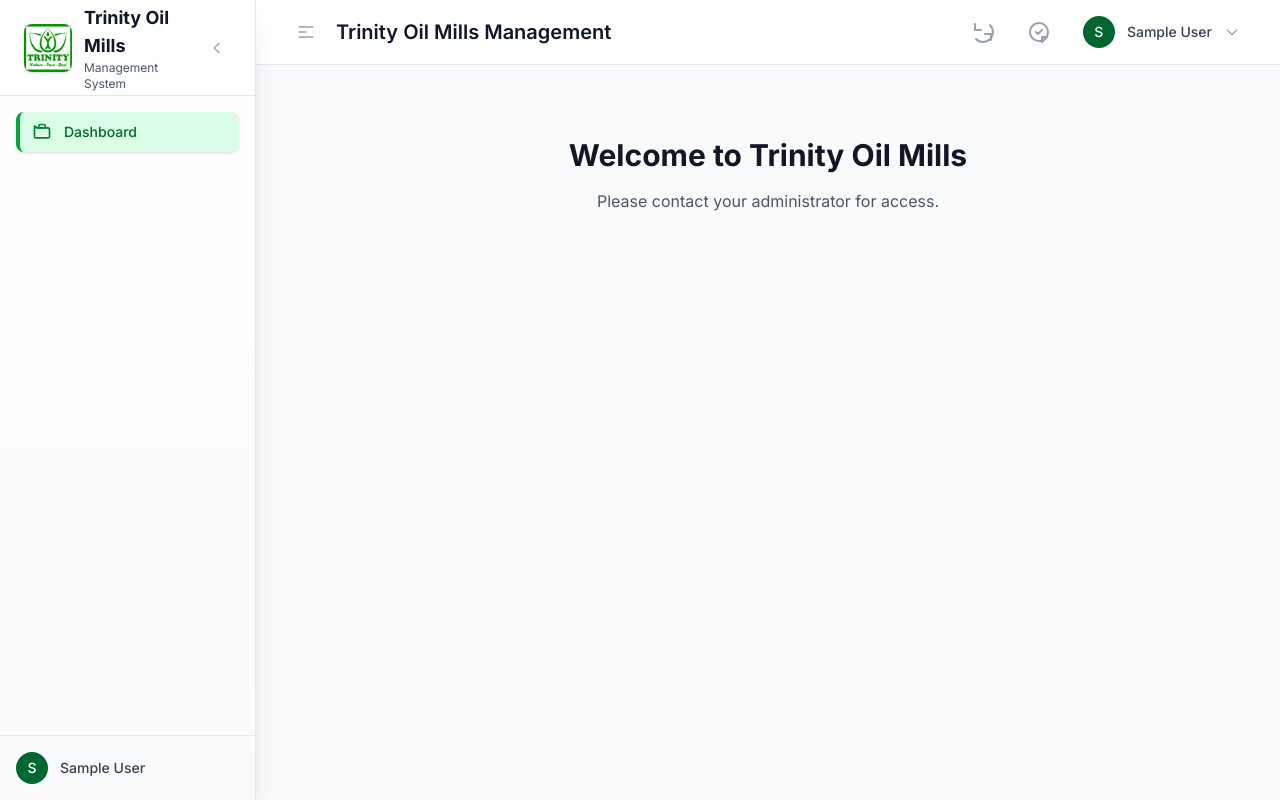
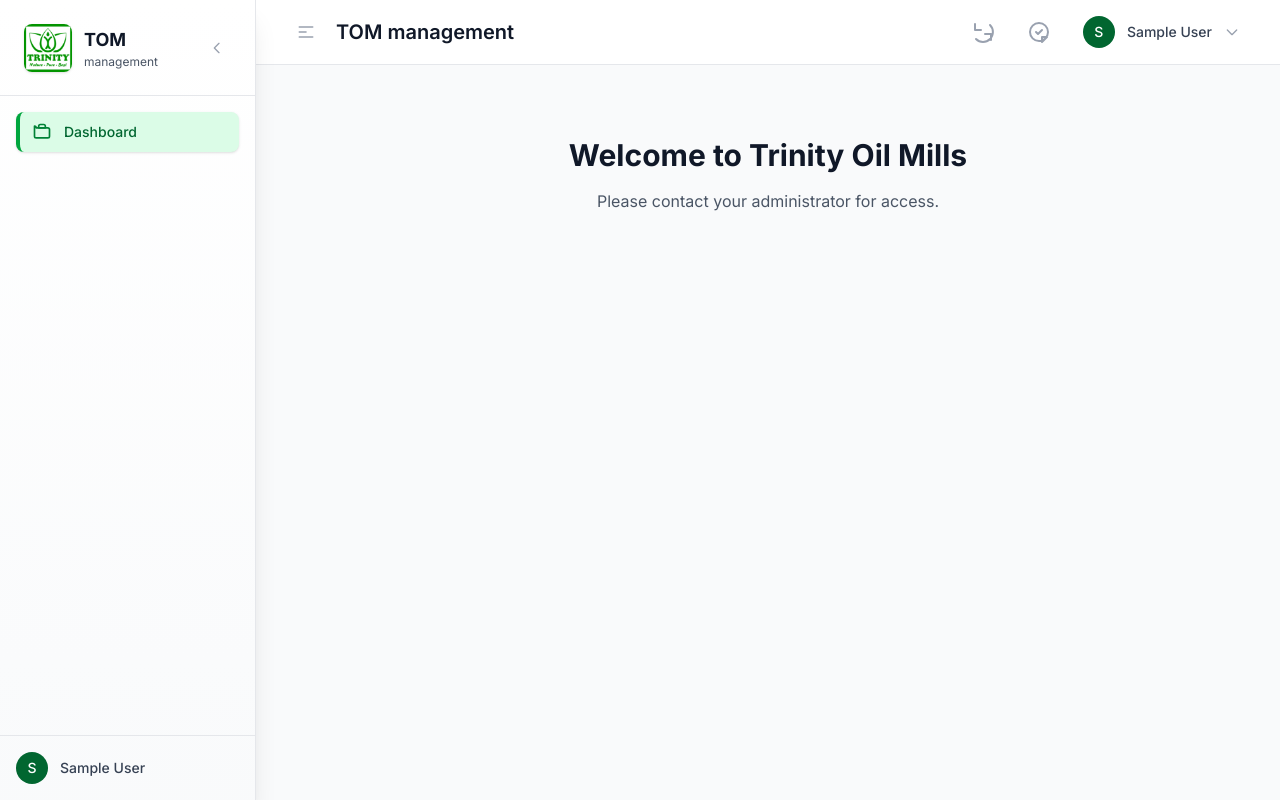
Before and after one commit to geniusguy/trinity-oil-mills, a Next.js app: page /dashboard in a window 1280 px wide. Built offline with nearby package versions, Linux system fonts and the light colour scheme; no server answers; the database is empty; sample sign-in values are in the browser's storage.

Commit message:
TOM short name

```diff
--- a/src/components/layout/Header.tsx
+++ b/src/components/layout/Header.tsx
@@ -63,7 +63,7 @@ export const Header: React.FC<HeaderProps> = ({ onMenuClick, onToggleSidebar })
               className="h-8 w-8 object-contain rounded lg:hidden"
             />
             <h1 className="text-xl font-semibold text-gray-900">
-              Trinity Oil Mills Management
+              TOM management
             </h1>
           </div>
         </div>
--- a/src/components/layout/Sidebar.tsx
+++ b/src/components/layout/Sidebar.tsx
@@ -587,8 +587,8 @@ export const Sidebar: React.FC<SidebarProps> = ({ isOpen, onClose, isCollapsed =
               </div>
               {!isCollapsed && (
                 <div>
-                  <h1 className="text-lg font-bold text-gray-900">Trinity Oil Mills</h1>
-                  <p className="text-xs text-gray-600">Management System</p>
+                  <h1 className="text-lg font-bold text-gray-900">TOM</h1>
+                  <p className="text-xs text-gray-600">management</p>
                 </div>
               )}
               {isCollapsed && (
```
